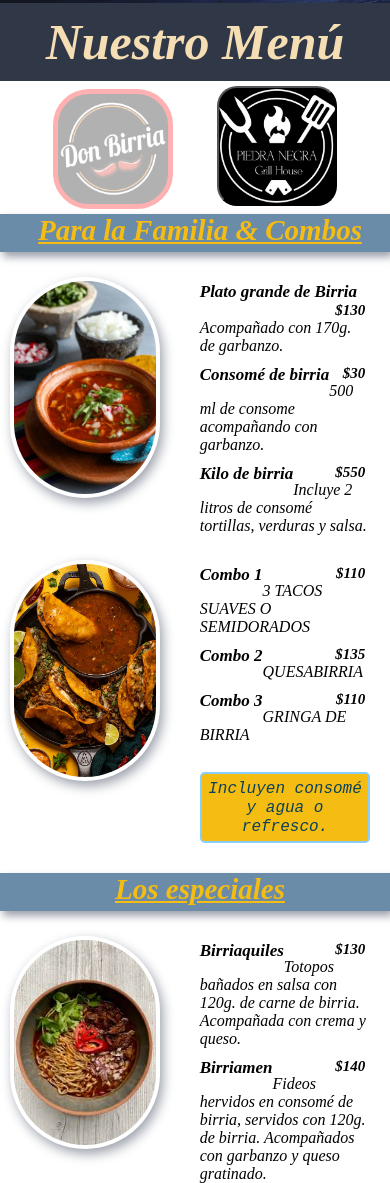
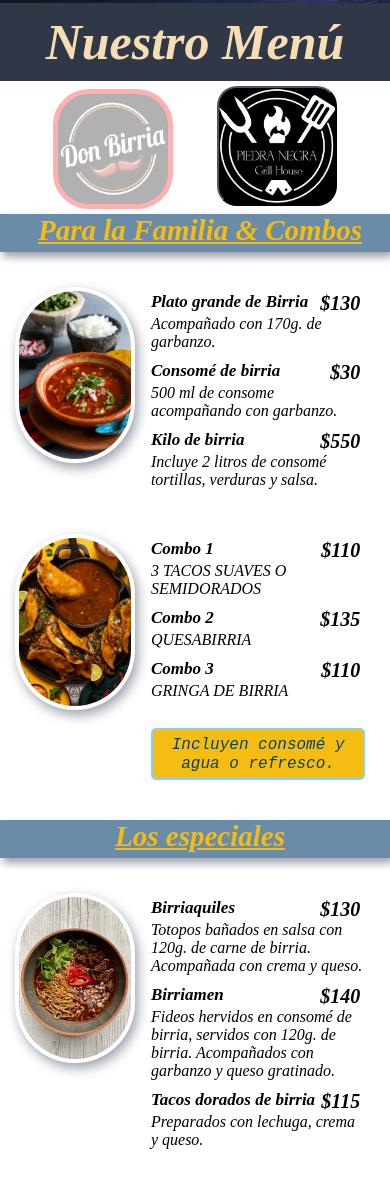
Before and after one commit to erx61/piedraNegra, a plain HTML site: page index.html in a window 390 px wide. Shown: the part 841-2024 px from the top of the page. Drawn offline with Linux system fonts and the light colour scheme.

Commit message:
change cel img

```diff
--- a/css/style.css
+++ b/css/style.css
@@ -314,6 +314,7 @@ button:hover{
 
 .boxM-g1-txt p{
     padding: 0 0 10px 0;
+    /* justify-content: start; */
 }
 .boxM-g1-txt .tittle-alitas{
     padding-bottom: 20px;
@@ -425,54 +426,23 @@ section .thirddiv{
     .imgMenu{
         margin-top: 5px;
         padding: 4px;
-        width: 150px;
-        /* float: left;
-    }
-
-    .boxM-g1-txt{
-        padding: 1px;
-        /* margin-left: 180px; */
+        width: 120px;
+        /* border: 2px solid red; */
     }
 
     .boxM-g1-txt h4{
         font-size: 17px;
-        /* float: left; */
     }
-    .boxM-g1-txt h2{
+    /* .boxM-g1-txt h2{
         font-size: 15px;
         text-align:right;
+    } */
+    .boxMenu-g{
+        /* border: 2px solid red; */
+        margin: 10px 5px;
     }
-
+    .boxM-g1-txt{
+        /* border: 2px solid red; */
+        margin-left: 35%;
+    }
 }
-
-/* @media screen and (max-width:900px){
-    .callUs{
-        width: 16em;
-        height: 11.5em;
-        background: rgba(236, 233, 233, 0.808);
-        color: rgb(106, 140, 169);
-        position: relative;
-        top: 20%;
-        left: 30%;
-        border-radius: 25px;
-        position: absolute;
-    }
-
-    .callUs a{
-        text-align: center;
-        font-size: 5vw;
-        color: #0088a9;
-        padding-bottom: 20px;
-    }
-
-    .titleCallUs{
-        background-color: rgb(39, 39, 39);
-        border-radius: 25px 25px 0 0;
-        margin: 0;
-        padding: 5px;
-        text-align: center;
-        color: #edf0f1;
-        margin-bottom: 20px;
-        font-size: 28px;
-    }
-} */
```
